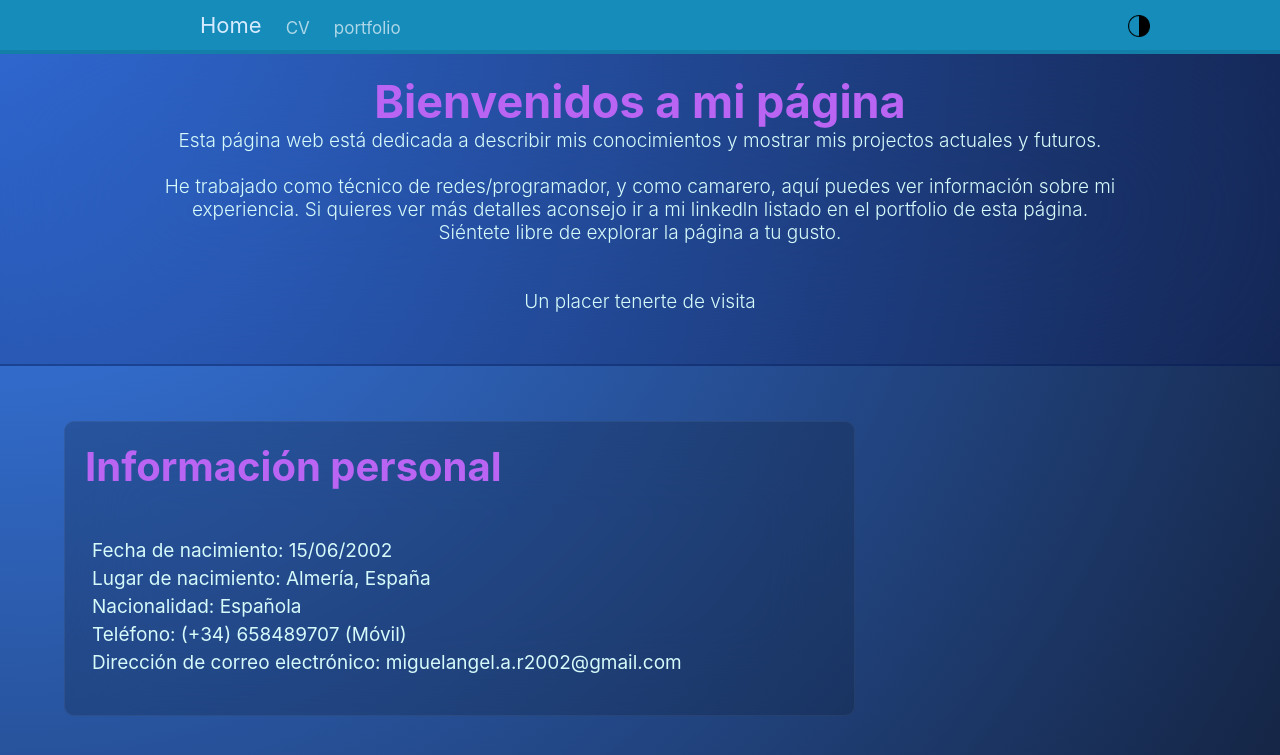
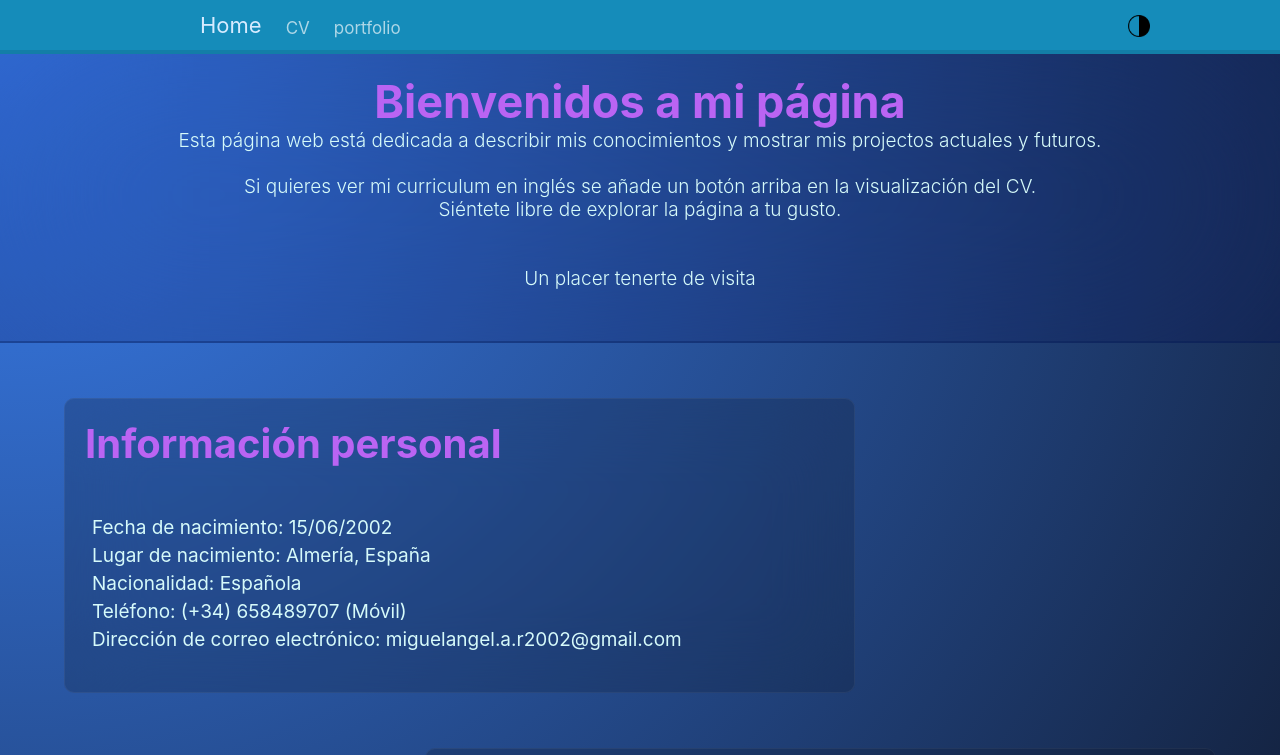
Before and after one commit to miler2/my_angular_page, an Angular app: page / in a window 1280 px wide. Shown: the top 755 px of the page. Built offline with nearby package versions, Linux system fonts and the light colour scheme.

Commit message:
Fixed a problem in link tree, and made better the intro

```diff
--- a/src/app/components/landpage/landpage.component.html
+++ b/src/app/components/landpage/landpage.component.html
@@ -4,7 +4,7 @@
         <p class="landpage_intro">
             Esta página web está dedicada a describir mis conocimientos y mostrar mis projectos actuales y futuros.
             <br><br>
-            He trabajado como técnico de redes/programador, y como camarero, aquí puedes ver información sobre mi experiencia. Si quieres ver más detalles aconsejo ir a mi linkedln listado en el portfolio de esta página.
+            Si quieres ver mi curriculum en inglés se añade un botón arriba en la visualización del CV.
             <br>
             Siéntete libre de explorar la página a tu gusto.
             <br><br><br>
--- a/src/app/components/link-tree/link-tree.component.css
+++ b/src/app/components/link-tree/link-tree.component.css
@@ -15,7 +15,7 @@
 
     /* Styles */
     background-color: #7e7e7e74;
-    color: var(--default-text-color);
+    color: var(--color_text_1);
     font-family: var(--font-family);
     font-size: 17px;
 
```
